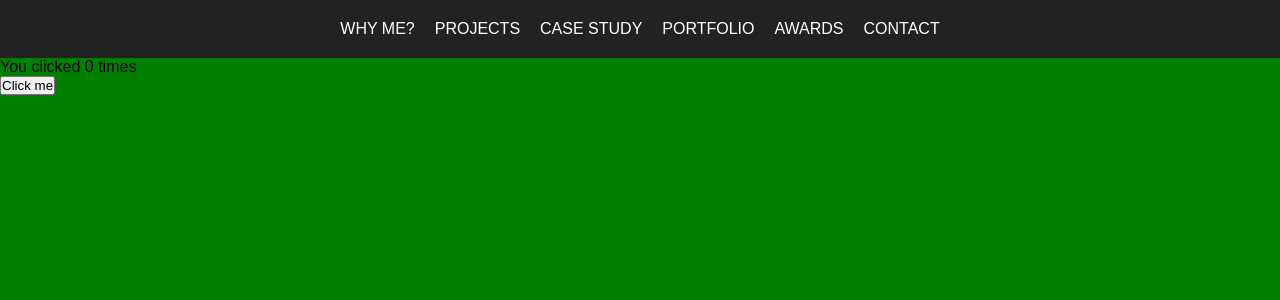
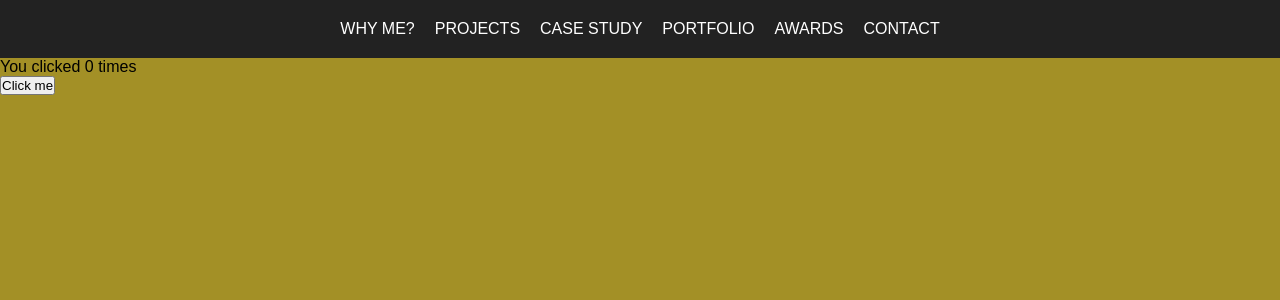
Before and after one commit to jayoharedee/assignment, a React app: page / in a window 1280 px wide. Shown: the top 300 px of the page. Built offline with nearby package versions, Linux system fonts and the light colour scheme.

Commit message:
changed color by Asim

```diff
--- a/src/scss/style.scss
+++ b/src/scss/style.scss
@@ -1,3 +1,3 @@
 body {
-  background-color: green;
+  background-color: rgb(163, 144, 38);
 }
```
